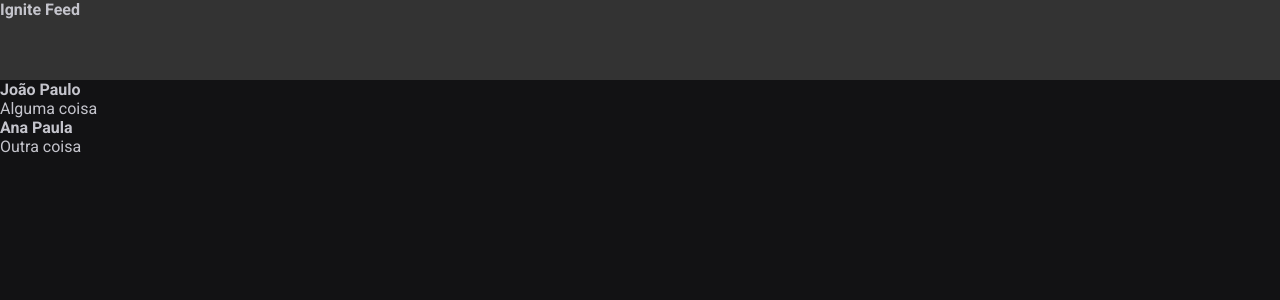
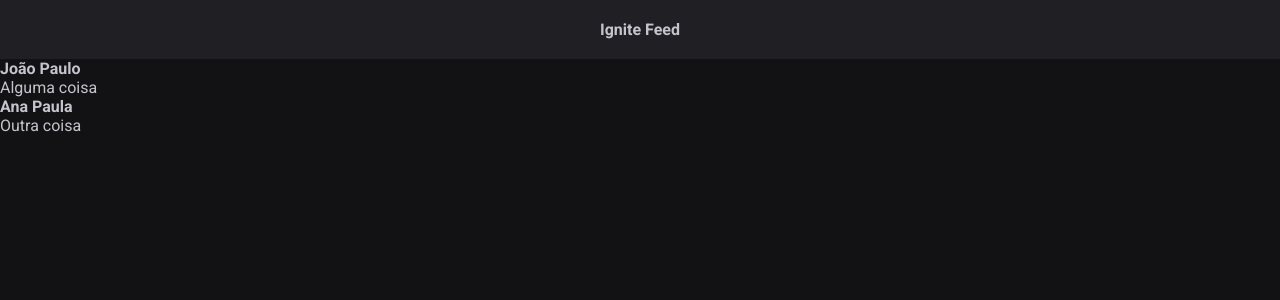
Before and after one commit to DevJpFarias/ignite-01-fundamentos-react, a React (Vite) app: page / in a window 1280 px wide. Shown: the top 300 px of the page. Built offline with nearby package versions, Linux system fonts and the light colour scheme.

Commit message:
update Header css

```diff
--- a/src/components/Header.module.css
+++ b/src/components/Header.module.css
@@ -1,4 +1,10 @@
 .header {
-  background: #333;
-  height: 80px;
+  background: var(--gray-800);
+  display: flex;
+  justify-content: center;
+  padding: 1.25rem 0;
 }
+
+.header img {
+  height: 2rem;
+}
```
